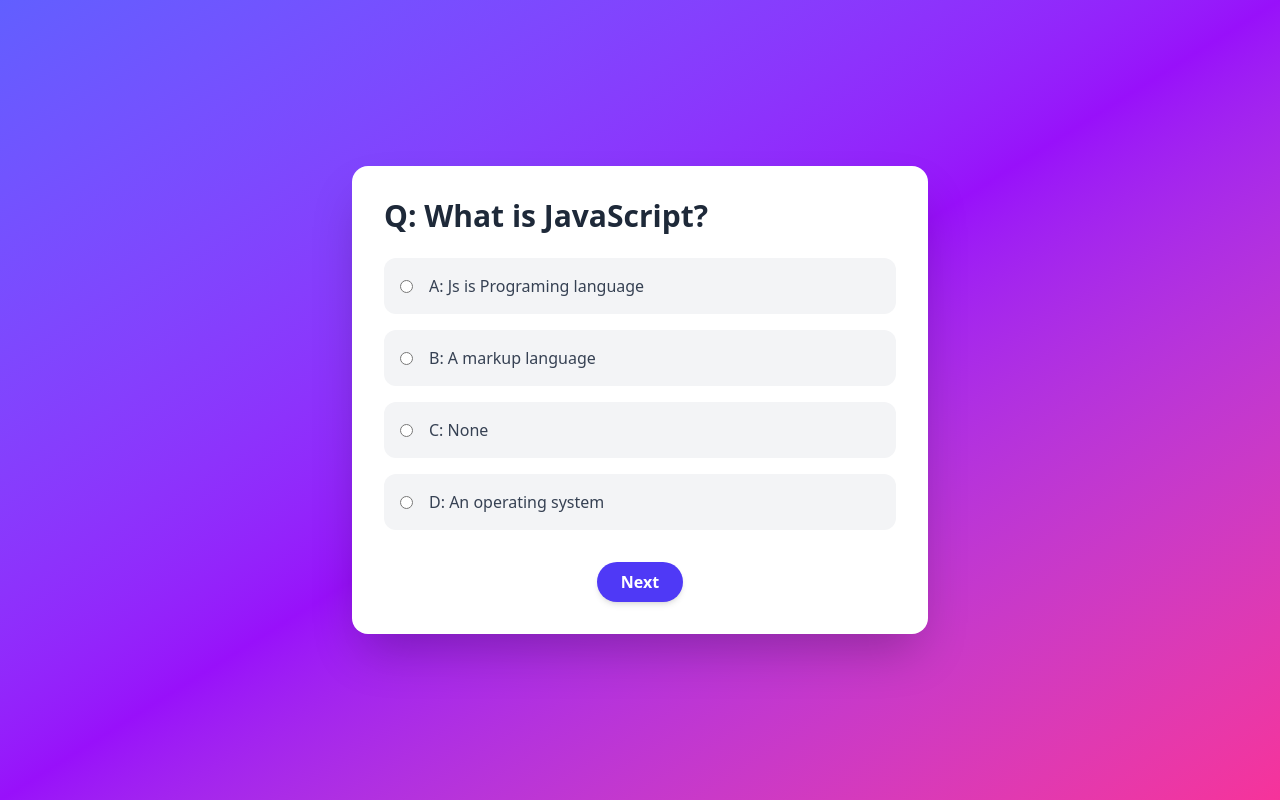
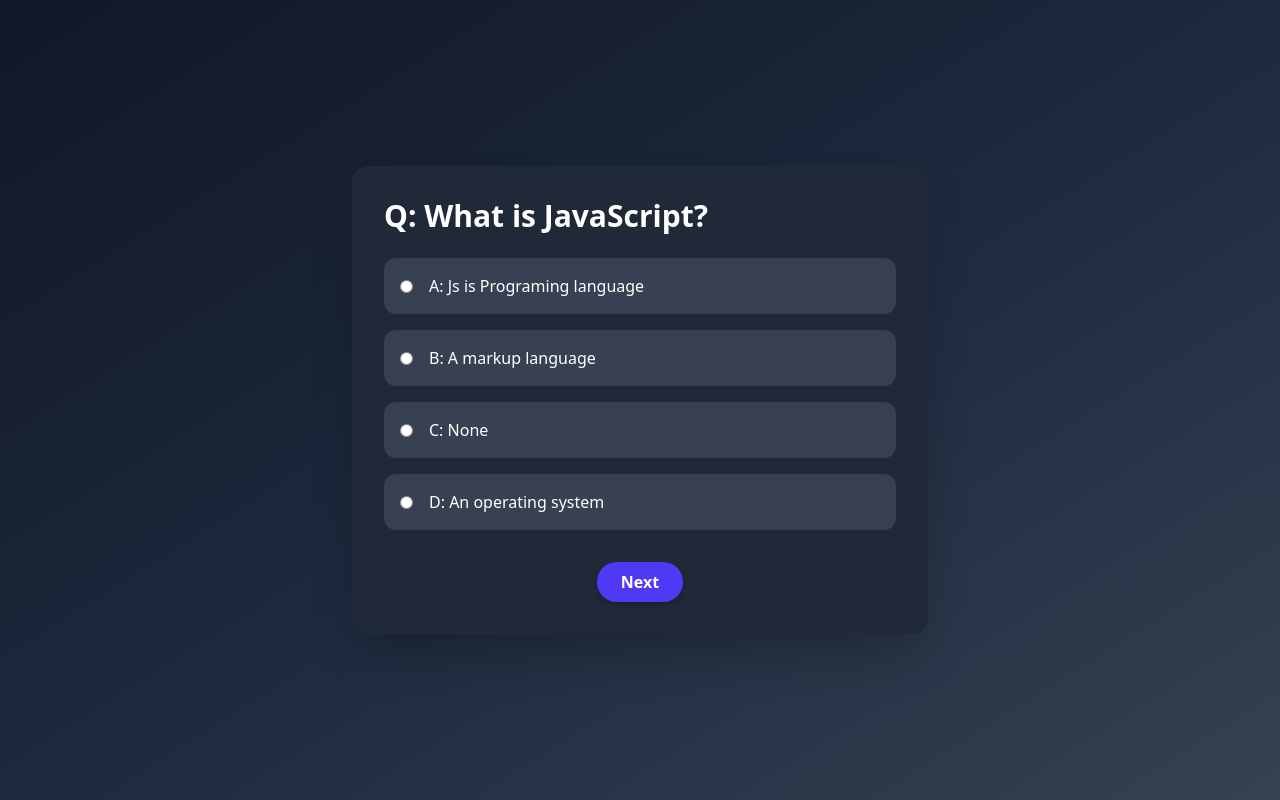
Before and after one commit to mabdullah525/react-quizz-app, a React (Vite) app: page / in a window 1280 px wide. Built offline with nearby package versions, Linux system fonts and the light colour scheme.

Commit message:
Change styling

```diff
--- a/src/Quizapp.jsx
+++ b/src/Quizapp.jsx
@@ -6,31 +6,31 @@ const Quizapp = () => {
     const [data, setData] = useState(Data);
     console.log(data);
     return (
-        <div className="min-h-screen flex items-center justify-center bg-gradient-to-br from-indigo-500 via-purple-600 to-pink-500 p-4">
-            <div className="w-full max-w-xl bg-white rounded-2xl shadow-2xl p-8">
+        <div className="min-h-screen flex items-center justify-center bg-gradient-to-br from-gray-900 via-slate-800 to-gray-700 p-4">
+  <div className="w-full max-w-xl bg-[#1f2937] text-white rounded-2xl shadow-2xl p-8">
     <div className="mb-6">
-                    <h1 className="text-2xl md:text-3xl font-bold text-gray-800">Q: {data[0].q}</h1>
+      <h1 className="text-2xl md:text-3xl font-bold text-white">Q: {data[0].q}</h1>
     </div>
 
     <div className="space-y-4">
-                    <label className="flex items-center p-4 bg-gray-100 rounded-xl cursor-pointer hover:bg-indigo-100 transition">
-                        <input type="radio" name="option" className="form-radio text-indigo-600 mr-4" />
-                        <span className="text-gray-700 font-medium">A: {data[0].a}</span>
+      <label className="flex items-center p-4 bg-[#374151] rounded-xl cursor-pointer hover:bg-[#4b5563] transition">
+        <input type="radio" name="option" className="form-radio text-indigo-500 mr-4" />
+        <span className="text-white font-medium">A: {data[0].a}</span>
       </label>
 
-                    <label className="flex items-center p-4 bg-gray-100 rounded-xl cursor-pointer hover:bg-indigo-100 transition">
-                        <input type="radio" name="option" className="form-radio text-indigo-600 mr-4" />
-                        <span className="text-gray-700 font-medium">B: {data[0].b}</span>
+      <label className="flex items-center p-4 bg-[#374151] rounded-xl cursor-pointer hover:bg-[#4b5563] transition">
+        <input type="radio" name="option" className="form-radio text-indigo-500 mr-4" />
+        <span className="text-white font-medium">B: {data[0].b}</span>
       </label>
 
-                    <label className="flex items-center p-4 bg-gray-100 rounded-xl cursor-pointer hover:bg-indigo-100 transition">
-                        <input type="radio" name="option" className="form-radio text-indigo-600 mr-4" />
-                        <span className="text-gray-700 font-medium">C: {data[0].c}</span>
+      <label className="flex items-center p-4 bg-[#374151] rounded-xl cursor-pointer hover:bg-[#4b5563] transition">
+        <input type="radio" name="option" className="form-radio text-indigo-500 mr-4" />
+        <span className="text-white font-medium">C: {data[0].c}</span>
       </label>
 
-                    <label className="flex items-center p-4 bg-gray-100 rounded-xl cursor-pointer hover:bg-indigo-100 transition">
-                        <input type="radio" name="option" className="form-radio text-indigo-600 mr-4" />
-                        <span className="text-gray-700 font-medium">D: {data[0].d}</span>
+      <label className="flex items-center p-4 bg-[#374151] rounded-xl cursor-pointer hover:bg-[#4b5563] transition">
+        <input type="radio" name="option" className="form-radio text-indigo-500 mr-4" />
+        <span className="text-white font-medium">D: {data[0].d}</span>
       </label>
     </div>
 
@@ -42,6 +42,7 @@ const Quizapp = () => {
   </div>
 </div>
 
+
     )
 }
 
```
Lines whose indentation alone changed are shown as unchanged.
